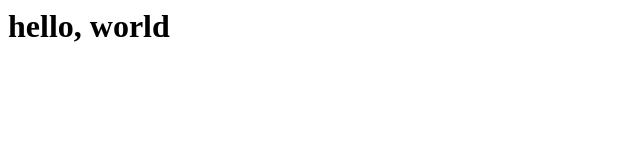
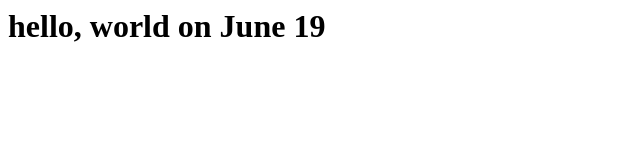
Before and after one commit to rortizva/website, a plain HTML site: page index.html in a window 1280 px wide. Shown: the whole page, without its empty margins (0-640 px from the left). Drawn offline with Linux system fonts and the light colour scheme.

Commit message:
new index lets try it again

```diff
--- a/index.html
+++ b/index.html
@@ -4,4 +4,4 @@
      <title>A whale of a greeting</title>
    </head>
    <body>
-     <h1>hello, world</h1>
+     <h1>hello, world on June 19</h1>
```
